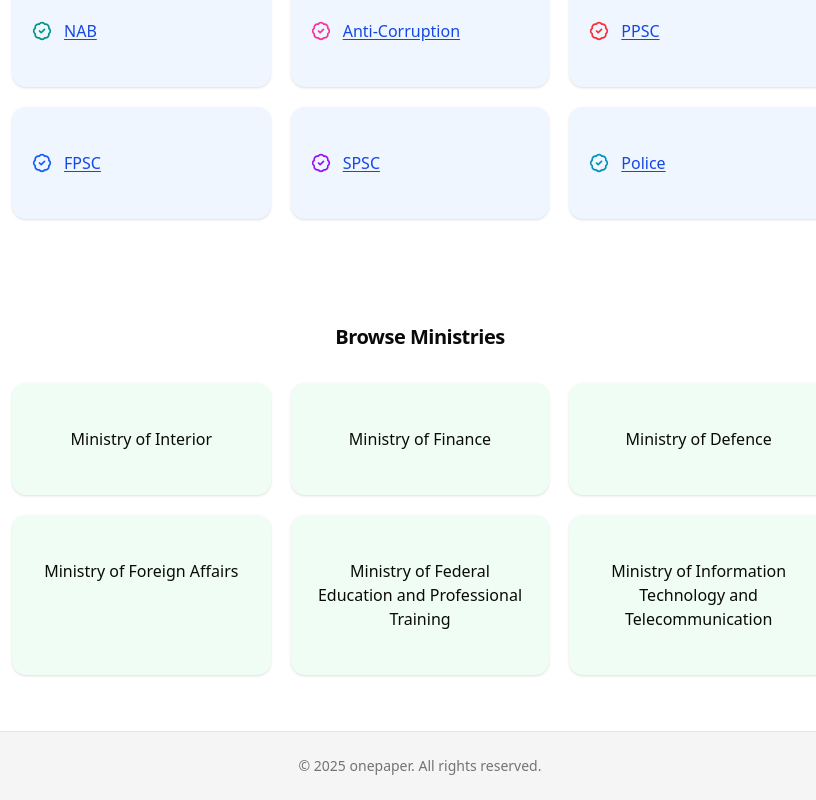
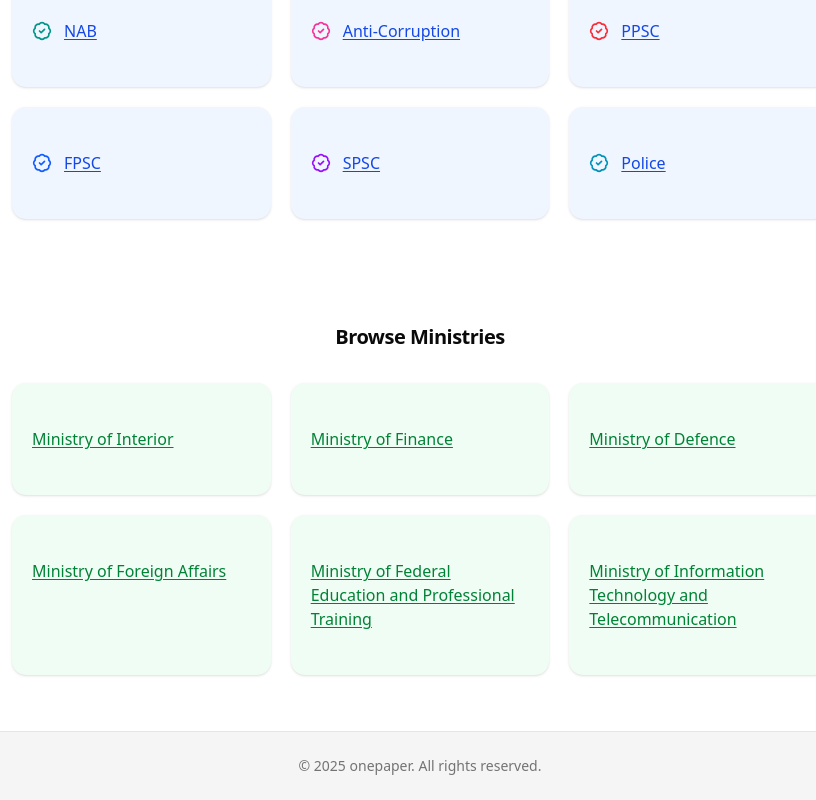
Before and after one commit to waqarkhan424/mcqs-app, a Next.js app: page / in a window 1280 px wide. Shown: the part 1009-1809 px from the top of the page, without its empty margins (220-1036 px from the left). Built offline with nearby package versions, Linux system fonts and the light colour scheme.

Commit message:
final commit

```diff
--- a/app/components/ministries-links.tsx
+++ b/app/components/ministries-links.tsx
@@ -13,7 +13,7 @@ export default function MinistriesLinks() {
                 Browse Ministries
             </Typography>
             <div className="grid grid-cols-1 sm:grid-cols-2 md:grid-cols-3 gap-5">
-                {ministries.map((m) => (
+                {/* {ministries.map((m) => (
                     <Card
                         key={m.slug}
                         onClick={() => router.push(`/ministries/${m.slug}`)}
@@ -24,7 +24,33 @@ export default function MinistriesLinks() {
                             {m.name}
                         </CardContent>
                     </Card>
+                ))} */}
+
+
+
+
+
+                {ministries.map((m) => (
+                    <Card
+                        key={m.slug}
+                        className="bg-green-50 transition rounded-xl border-none shadow-sm"
+                    >
+                        <CardContent className="p-5">
+                            <Link
+                                href={`/ministries/${m.slug}`}
+                                className="flex items-center gap-3 font-medium text-green-700 underline underline-offset-2"
+
+                            >
+                                {m.name}
+                            </Link>
+                        </CardContent>
+                    </Card>
                 ))}
+
+
+
+
+
             </div>
         </div>
     )
```
